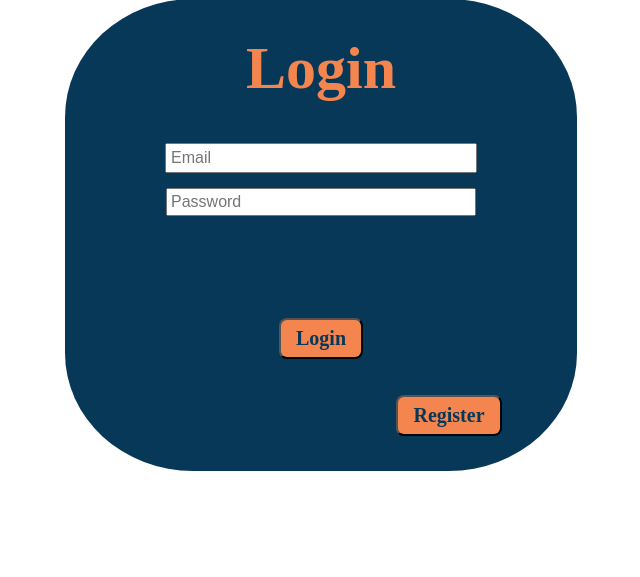
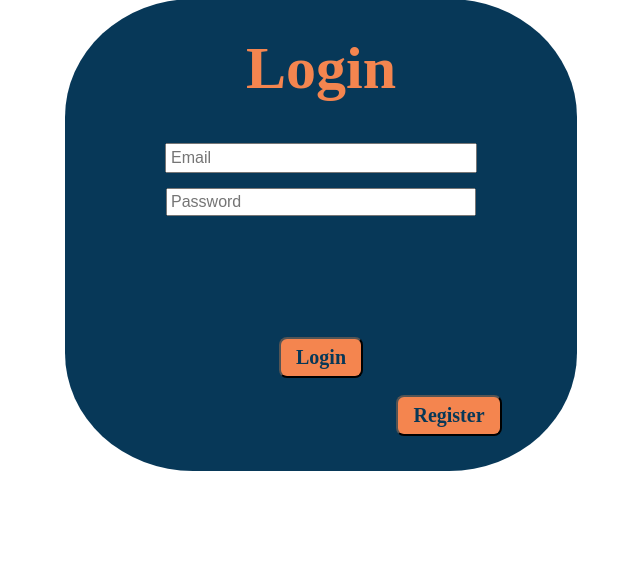
Before and after one commit to soyarna/CostCruiser, a Flask app: page /login in a window 1280 px wide. Shown: the part 99-676 px from the top of the page, without its empty margins (319-959 px from the left). Run offline with Flask 3, Linux system fonts and the light colour scheme.

Commit message:
Login button move

```diff
--- a/static/styles.css
+++ b/static/styles.css
@@ -296,7 +296,7 @@ body{
     border: 2;
     text-align: center;
     position: fixed;
-    margin-bottom:45%;
+    margin-bottom:42%;
 }
 
 .register_button{
```
